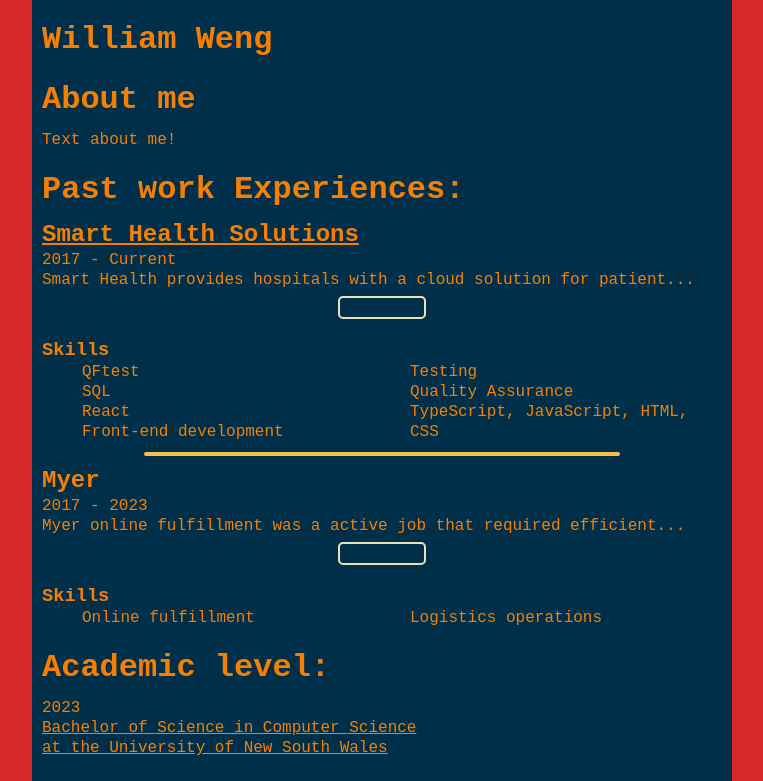
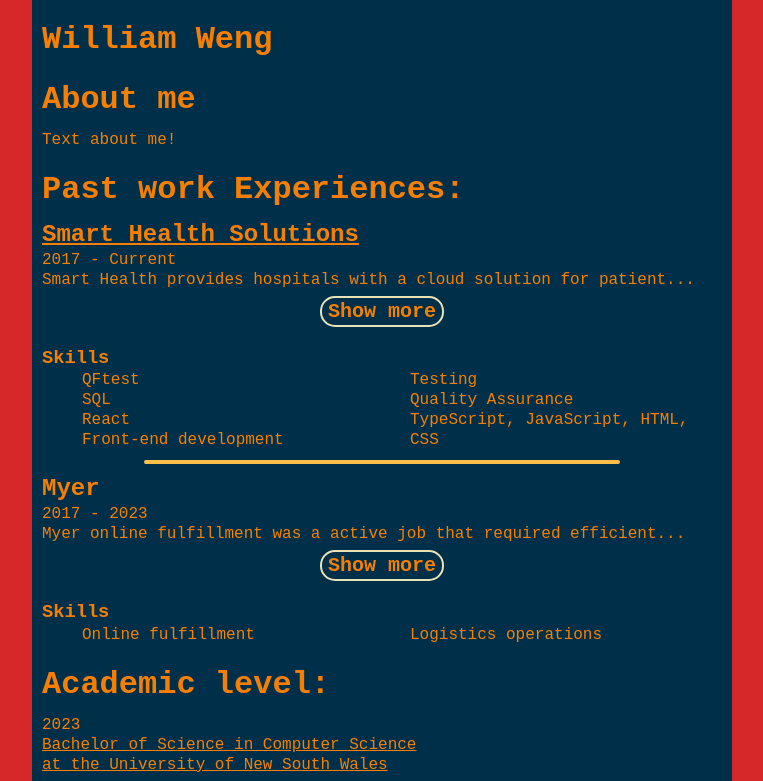
Before and after one commit to will-weng/will-weng.github.io, a React (Create React App) app: page / in a window 1280 px wide. Shown: the top 781 px of the page, without its empty margins (258-1021 px from the left). Built offline with nearby package versions, Linux system fonts and the light colour scheme; the HTML template or start-up script is replaced by a standard one.

Commit message:
Styled buttons

```diff
--- a/src/components/projects/ProjectDescription.tsx
+++ b/src/components/projects/ProjectDescription.tsx
@@ -15,10 +15,10 @@ const ShowMoreStyle = styled.button`
     margin-left: auto;
     border: 2px solid;
     border-color: ${({ theme }) => theme.colours.Vanilla};
-    border-radius: 5px;
+    border-radius: 15px;
+    color: ${({ theme }) => theme.colours.OrangeWheel};
+    font-size: 20px;
     font-weight: bold;
-    background-color: ${({ theme }) => theme.colours.OrangeWheel};
-    color: ${({ theme }) => theme.colours.PrussianBlue};
 
     &:hover {
         text-decoration-color: ${({ theme }) => theme.colours.Vanilla};
```
